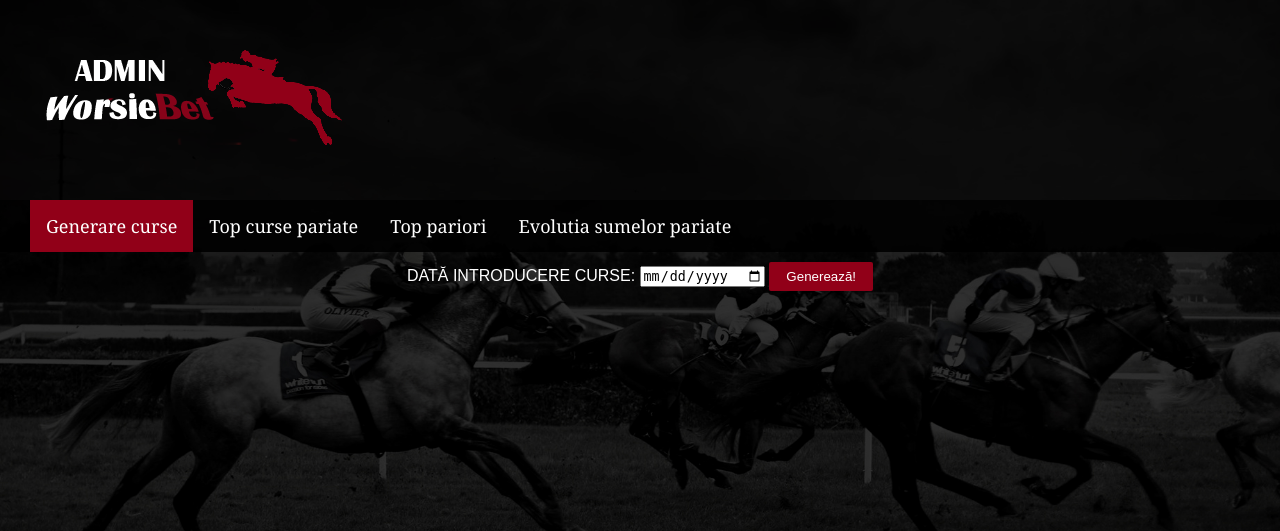
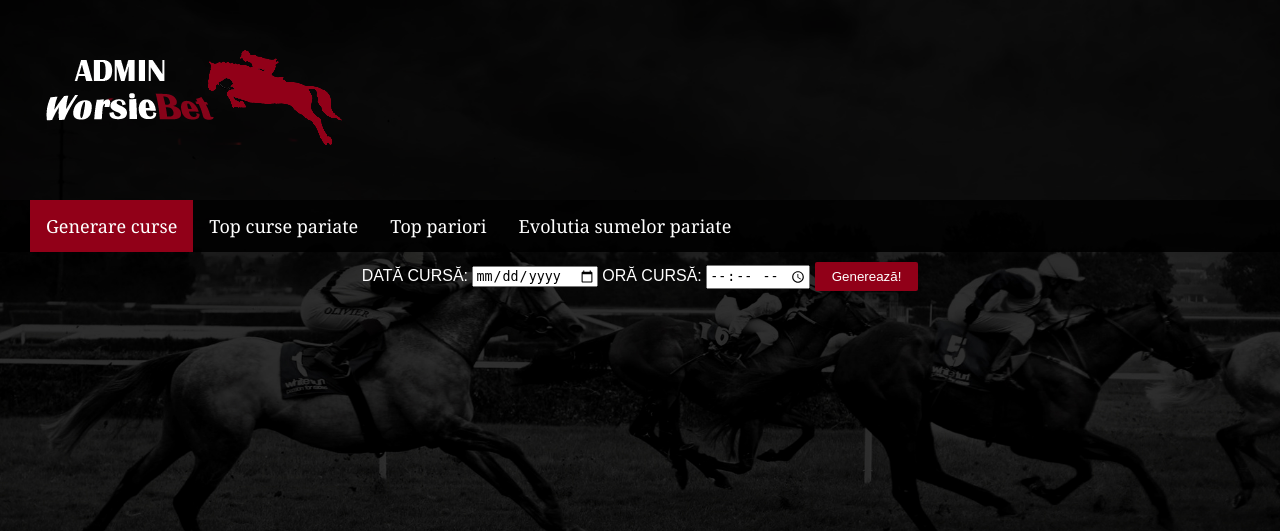
Before and after one commit to Daniel296/Worsie-BET, a PHP site: page /wb-admin/generare_curse.php in a window 1280 px wide. Shown: the top 531 px of the page. Run offline with PHP 8.4, Linux system fonts and the light colour scheme.

Commit message:
#schimbare bd si schimbare campuri inserare
#generare_curse

```diff
--- a/wb-admin/css/style.css
+++ b/wb-admin/css/style.css
@@ -31,10 +31,16 @@ body {
 
 /* PAGINA PENTRU GENERARE PARIURI */
 
+.printing {
+	text-align: center;
+	color: #ffffff;
+	font-family: Century, sans-serif;
+	font-size: 18px;
+}
+
 .generare {
 	text-align: center;
 	color: #ffffff;
-
 }
 
 .generare input[type="submit"] {
--- a/wb-admin/generare_curse.php
+++ b/wb-admin/generare_curse.php
@@ -16,12 +16,14 @@
 
 				<div class="generare">
 					<form action="generare_curse.php" method="post">
-					DATĂ INTRODUCERE CURSE:
+					DATĂ CURSĂ:
 					 <input type="date" name="date1" min=
 						 <?php
 							 echo date('Y-m-d');
 						 ?>
 					 >
+					 ORĂ CURSĂ:
+					<input type="time" name="time" />
 
 					<input type="submit" value="Generează!">
 					</form>
@@ -36,6 +38,7 @@
 			if ($_SERVER["REQUEST_METHOD"] == "POST") {
 					//data_cursei
 					$date1=$_POST["date1"];
+					$time1=$_POST["time"];
 					//numele_cursei
 					$nume_curse=array("Catterick", "Goodwood", "Warwick", "Tipperary", "Chelmsford City", "Sandown","Bath","Musselburgh", "Pontefract", "Haydock");
 					$index_cursa = array_rand($nume_curse, 1);
@@ -81,12 +84,12 @@
 						$jochei = $jochei.$row['id'].' ';
 					}
 
-					$insert = mysqli_query($connection,"INSERT INTO curse (nume, id_cai, id_jochei, vreme, data, sanse_castig, cote) VALUES ('$cursa','$cai','$jochei','$insert_vreme',CAST('". $date1 ."' AS DATE),'$sansa','$cota')");
+					$insert = mysqli_query($connection,"INSERT INTO curse (nume, id_cai, id_jochei, vreme, data, ora, sanse_castig, cote) VALUES ('$cursa','$cai','$jochei','$insert_vreme',CAST('". $date1 ."' AS DATE),CAST('". $time1 ."' AS TIME ),'$sansa','$cota')");
 					if($insert === FALSE) {
 						die(mysql_error()); // TODO: better error handling
 					}
 					else {
-						echo "S-a inserat cu succes in baza de date!";
+						echo "<div class=\"printing\">S-a inserat cu succes in baza de date!</div>";
 					}
 			}
 		}
```
